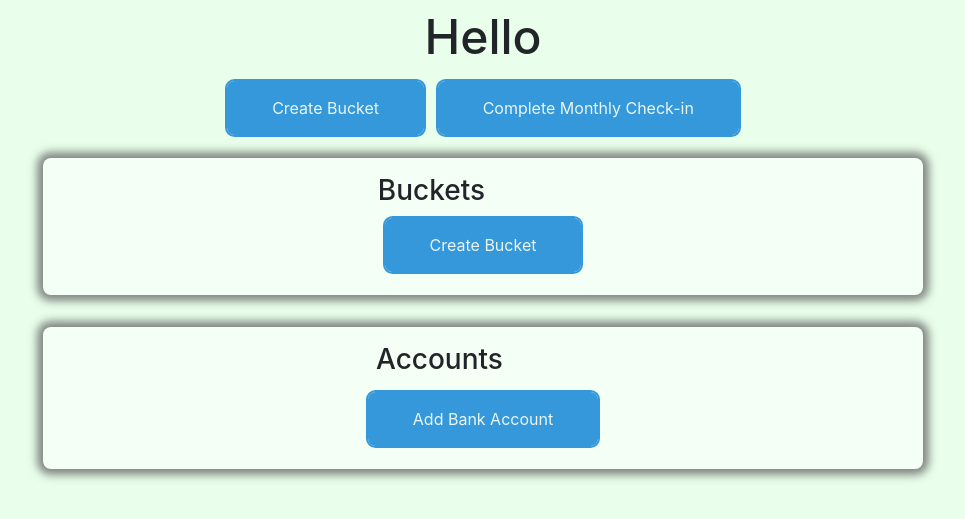
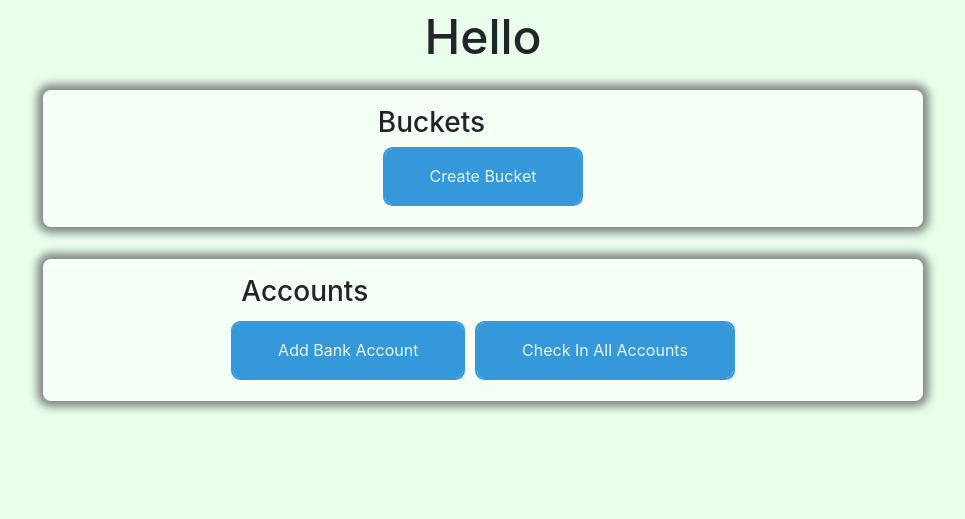
Before and after one commit to gregplechaty/bucketfinance, a Django app: template apps/core/templates/pages/dashboard.html in a window 1280 px wide. Shown: the part 56-575 px from the top of the page, without its empty margins (157-1122 px from the left). Run offline with Django 3.2, Linux system fonts and the light colour scheme; the template is opened without the code that fills it, so the values that code supplies are empty; some libraries are stand-ins or nearby versions.

Commit message:
phasing out original account creation process

```diff
--- a/apps/core/templates/pages/dashboard.html
+++ b/apps/core/templates/pages/dashboard.html
@@ -12,10 +12,7 @@
       <div class="row justify-content-center">
         <h2 class="dashboard__header">Hello {{ user.username }}</h2>
       </div>
-      <div class="row justify-content-center">
-        <a class="button button__create" href="/dashboard/buckets" role="button">Create Bucket</a>
-        <a class="button button__create" href="/dashboard/check-in/1" role="button">Complete Monthly Check-in</a>
-      </div>
+
   <div class="dashboard">
     <div class="dashboardCard">
       {% include "snippets/dashboard-card-bucket.html" %}
--- a/apps/core/templates/pages/month_check_in_2.html
+++ b/apps/core/templates/pages/month_check_in_2.html
@@ -8,9 +8,6 @@
   <h1>Step 2: Enter Account Balances</h1>
 
   <div class="container">
-    <div class="row justify-content-start">
-      <a class="button button__create" href="/dashboard/check-in/account" role="button">Add Bank Account</a>
-    </div>
       <form action = '' method="POST">
         {% csrf_token %}
         {% for account in accounts %}
--- a/apps/core/templates/snippets/dashboard-card-account.html
+++ b/apps/core/templates/snippets/dashboard-card-account.html
@@ -3,6 +3,7 @@
     <h3>Accounts</h3>
     <div class="row justify-content-start">
       <a class="button button__create" href="{% url 'create_account' %}" role="button">Add Bank Account</a>
+      <a class="button button__create" href="{% url 'monthly_check_in_2' %}" role="button">Check In All Accounts</a>
     </div>
   {% for account in accounts %}
   <div>
```
